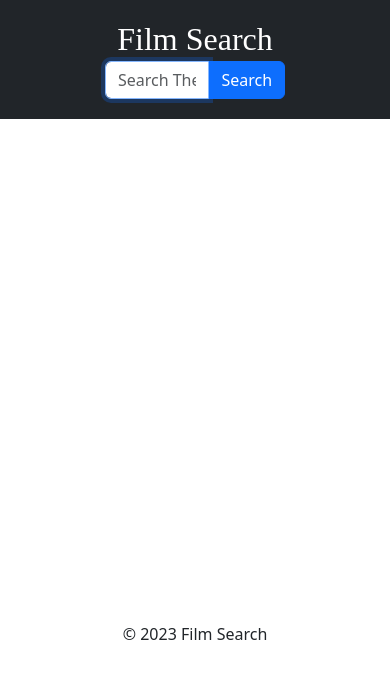
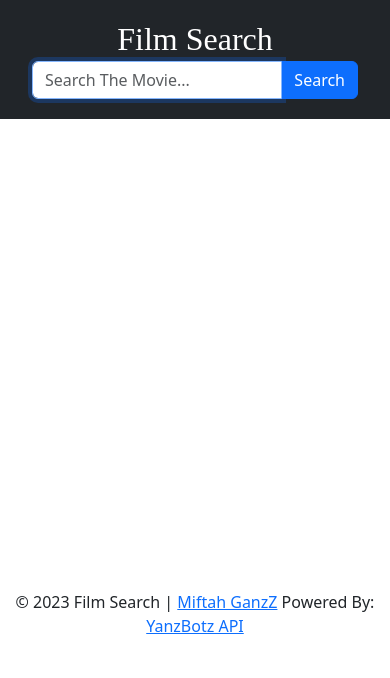
Before and after one commit to miftahganzz/Film-Search-Website, a plain HTML site: page index.html in a window 390 px wide. Drawn offline with nearby package versions, Linux system fonts and the light colour scheme; a web font is replaced by a local one.

Commit message:
Film Search

```diff
--- a/index.html
+++ b/index.html
@@ -23,7 +23,7 @@ YanzBotz (constributor) [Rest API]
     <h1 style="font-size: 2rem; font-family: 'Alice', serif; margin-bottom: 3px;">Film Search</h1>
     <div class="container">
       <div class="row justify-content-center">
-        <div class="col-7">
+        <div class="col-12 col-md-7">
           <div class="input-group">
             <input type="text" id="searchInput" class="form-control" placeholder="Search The Movie..." autocomplete="off" autofocus="autofocus" required>
             <button id="searchButton" class="btn btn-primary">
@@ -37,7 +37,7 @@ YanzBotz (constributor) [Rest API]
     </div>
   </div>
 
-  <div class="content mt-5">
+  <div class="content mt-3 mt-md-5">
     <div class="container">
       <div class="row" id="movieResults">
       </div>
@@ -45,13 +45,14 @@ YanzBotz (constributor) [Rest API]
   </div>
 
   <div class="footer">
-    &copy; 2023 Film Search
+    &copy; 2023 Film Search | <a href="https://github.com/miftahganzz">Miftah GanzZ</a>
+    Powered By: <a href="https://api.yanzbotz.my.id">YanzBotz API</a>
   </div>
 
   <script src="https://code.jquery.com/jquery-3.6.0.min.js"></script>
   <script src="https://cdn.jsdelivr.net/npm/bootstrap@5.3.0/dist/js/bootstrap.bundle.min.js"></script>
 
-  <script src="script.js"></script>
+<script src="script.js"></script>
 </body>
 
 </html>
```
